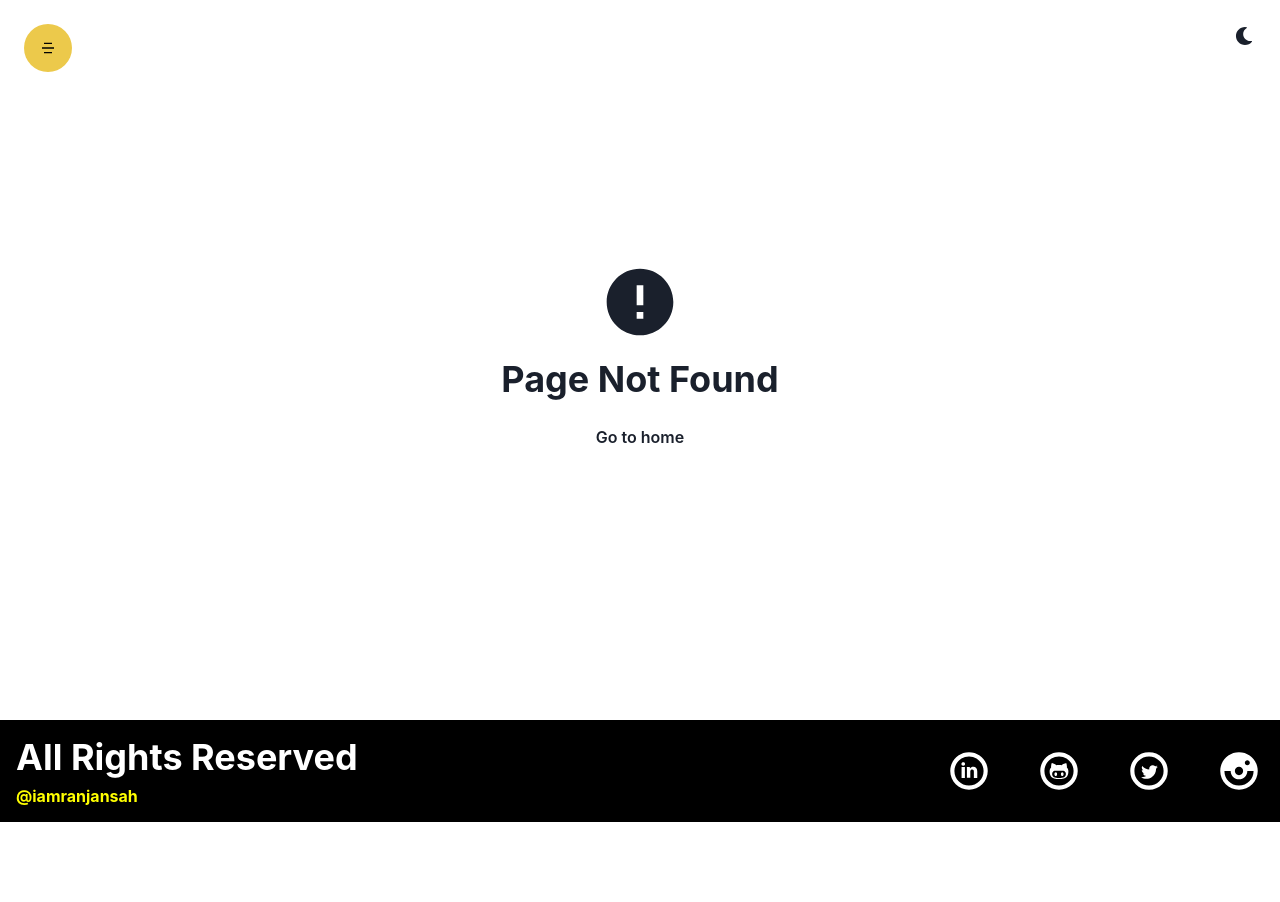
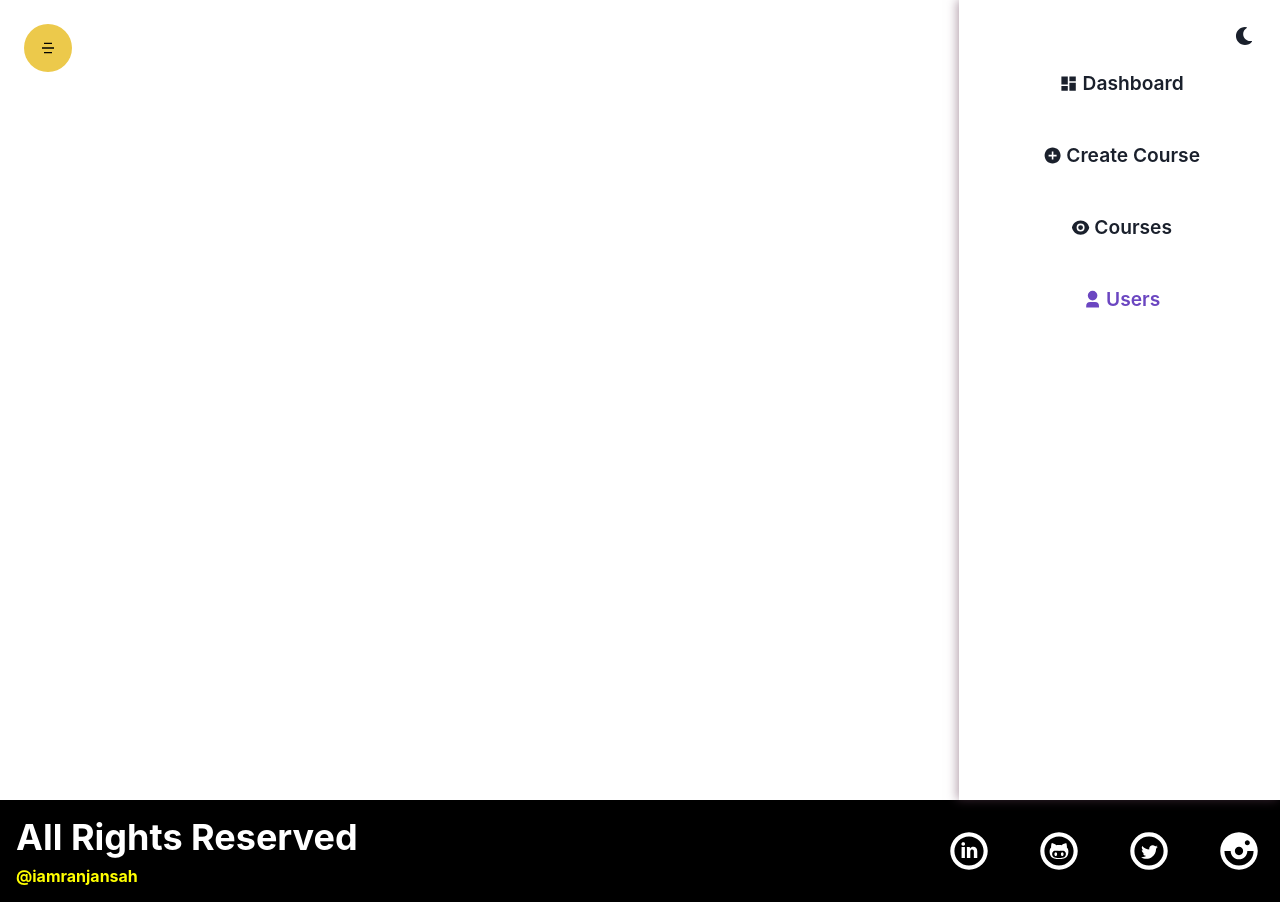
Before and after one commit to iamranjansah/TooD-V-, a React (Create React App) app: page /admin/users in a window 1280 px wide. Before the commit this address had no page. Before the commit the page ends 822 px from the top, so only its background shows below. Built offline with nearby package versions, Linux system fonts and the light colour scheme.

Commit message:
Creating Admin Sidebar

```diff
--- a/src/App.js
+++ b/src/App.js
@@ -19,6 +19,10 @@
 import Profile from './components/Profile/Profile';
 import UpdateProfile from './components/Profile/UpdateProfile';
 import ChangePassword from './components/Profile/ChangePassword';
+import Dashboard from './components/Admin/Dashboard/Dashboard';
+import CreateCourse from './components/Admin/CreateCourse/CreateCourse';
+import AdminCourses from './components/Admin/AdminCourses/AdminCourses'
+import Users from './components/Admin/Users/Users'
 
 function App() {
 
@@ -49,6 +53,15 @@
       <Route path ="/paymentsuccess" element={<PaymentSuccess/>} />
       <Route path ="/paymentfail" element={<PaymentFail/>} />
 
+      {/* Admin Routes */}
+      <Route path ="/admin/dashboard" element={<Dashboard/>} />
+      <Route path ="/admin/createcourse" element={<CreateCourse/>} />
+      <Route path ="/admin/courses" element={<AdminCourses/>} />
+      <Route path ="/admin/users" element={<Users/>} />
+
+
+
+
 
 
 
--- /dev/null
+++ b/src/components/Admin/AdminCourses/AdminCourses.jsx
@@ -0,0 +1,20 @@
+import { Box, Grid } from '@chakra-ui/react';
+import React from 'react';
+import cursor from '../../../assets/images/cursor.png';
+import Sidebar from '../Sidebar'
+
+const AdminCourses = () => {
+  return (
+    <Grid css={{
+        cursor: `url(${cursor}), default !important`,
+      }} minH={'100vh'} templateColumns={['1fr', '5fr 1fr']}>
+
+    <Box>
+
+    </Box>
+    <Sidebar/>
+    </Grid>
+  );
+};
+
+export default AdminCourses
--- /dev/null
+++ b/src/components/Admin/CreateCourse/CreateCourse.jsx
@@ -0,0 +1,20 @@
+import { Box, Grid } from '@chakra-ui/react';
+import React from 'react';
+import cursor from '../../../assets/images/cursor.png';
+import Sidebar from '../Sidebar'
+
+const CreateCourse = () => {
+  return (
+    <Grid css={{
+        cursor: `url(${cursor}), default !important`,
+      }} minH={'100vh'} templateColumns={['1fr', '5fr 1fr']}>
+
+    <Box>
+
+    </Box>
+    <Sidebar/>
+    </Grid>
+  );
+};
+
+export default CreateCourse
--- /dev/null
+++ b/src/components/Admin/Dashboard/Dashboard.jsx
@@ -0,0 +1,20 @@
+import { Box, Grid } from '@chakra-ui/react';
+import React from 'react';
+import cursor from '../../../assets/images/cursor.png';
+import Sidebar from '../Sidebar'
+
+const Dashboard = () => {
+  return (
+    <Grid css={{
+        cursor: `url(${cursor}), default !important`,
+      }} minH={'100vh'} templateColumns={['1fr', '5fr 1fr']}>
+
+    <Box>
+
+    </Box>
+    <Sidebar/>
+    </Grid>
+  );
+};
+
+export default Dashboard;
--- /dev/null
+++ b/src/components/Admin/Sidebar.jsx
@@ -0,0 +1,62 @@
+import { Button, VStack } from '@chakra-ui/react';
+import React from 'react';
+import { Link, useLocation } from 'react-router-dom';
+import {
+  RiAddCircleFill,
+  RiDashboardFill,
+  RiEyeFill,
+  RiUser3Fill,
+} from 'react-icons/ri';
+
+const LinkButton = ({ url, Icon, text, active }) => {
+  return (
+    <Link to={`/admin/${url}`}>
+      <Button
+        fontSize={'larger'}
+        variant={'ghost'}
+        colorScheme={active ? 'purple' : ''}
+      >
+        <Icon style={{ margin: '4px' }} />
+        {text}
+      </Button>
+    </Link>
+  );
+};
+
+const Sidebar = () => {
+  const location = useLocation();
+  return (
+    <VStack
+      spacing={'8'}
+      p={'16'}
+      boxShadow={'-2px 0 10px rgba(107, 70, 93, 0.5)'}
+    >
+      <LinkButton
+        Icon={RiDashboardFill}
+        text={'Dashboard'}
+        url={'dashboard'}
+        active={location.pathname === '/admin/dashboard'}
+      />
+      <LinkButton
+        Icon={RiAddCircleFill}
+        text={'Create Course'}
+        url={'createcourse'}
+        active={location.pathname === '/admin/createcourse'}
+      />
+      <LinkButton
+        Icon={RiEyeFill}
+        text={'Courses'}
+        url={'courses'}
+        active={location.pathname === '/admin/courses'}
+      />
+      <LinkButton
+        Icon={RiUser3Fill}
+        text={'Users'}
+        url={'users'}
+        active={location.pathname === '/admin/users'}
+      />
+    </VStack>
+  );
+};
+
+export default Sidebar;
--- /dev/null
+++ b/src/components/Admin/Users/Users.jsx
@@ -0,0 +1,21 @@
+import { Box, Grid } from '@chakra-ui/react';
+import React from 'react';
+import cursor from '../../../assets/images/cursor.png';
+import Sidebar from '../Sidebar'
+
+const Users = () => {
+  return (
+    <Grid css={{
+        cursor: `url(${cursor}), default !important`,
+      }} minH={'100vh'} templateColumns={['1fr', '5fr 1fr']}>
+
+    <Box>
+
+    </Box>
+    <Sidebar/>
+    </Grid>
+  );
+};
+
+
+export default Users
```
Also changed, not shown: src/assets/images/cursor.png (added).
